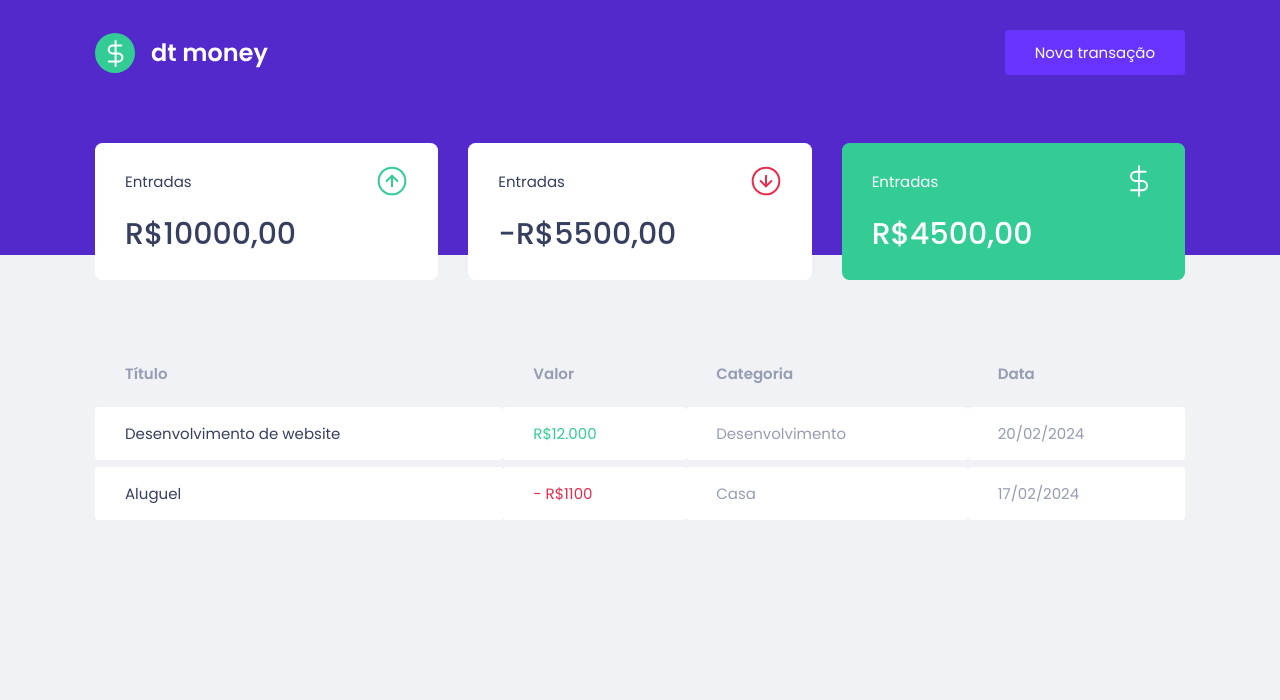
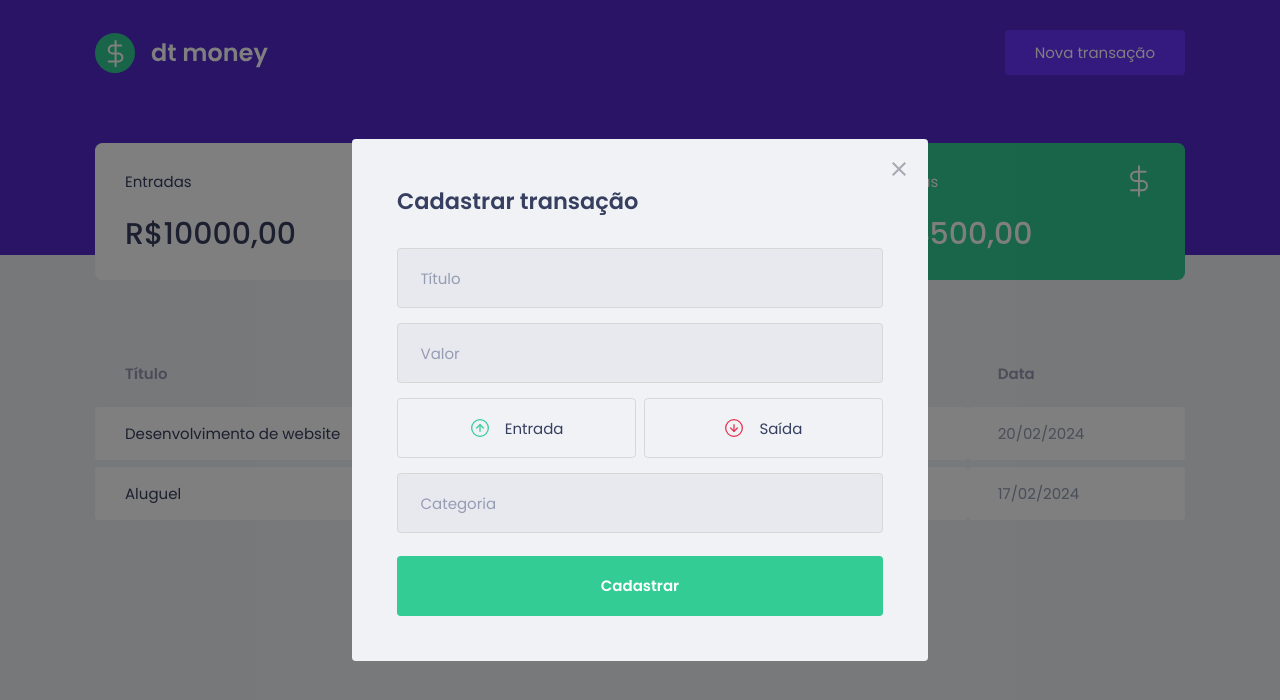
Before and after one commit to brenobarbareli/dtmoney, a React (Create React App) app: page / in a window 1280 px wide. Both pictures are taken after a click on the button "Nova transação". Shown: the top 700 px of the page. Built offline with nearby package versions, Linux system fonts and the light colour scheme; no server answers; what miragejs would draw is missing.

Commit message:
modal creation

```diff
--- a/package.json
+++ b/package.json
@@ -5,8 +5,10 @@
   "dependencies": {
     "axios": "^0.27.2",
     "miragejs": "^0.1.44",
+    "polished": "^4.2.2",
     "react": "^18.1.0",
     "react-dom": "^18.1.0",
+    "react-modal": "^3.15.1",
     "react-scripts": "5.0.1",
     "styled-components": "^5.3.5",
     "web-vitals": "^2.1.4"
@@ -19,6 +21,7 @@
     "@types/node": "^16.11.36",
     "@types/react": "^18.0.9",
     "@types/react-dom": "^18.0.4",
+    "@types/react-modal": "^3.13.1",
     "@types/styled-components": "^5.1.25",
     "typescript": "^4.6.4"
   },
--- a/src/App.tsx
+++ b/src/App.tsx
@@ -1,12 +1,31 @@
 import { Dashboard } from './components/Dashboard';
 import { Header } from './components/Header';
 import { GlobalStyle } from './components/styles/global';
+import Modal from 'react-modal';
+import { useState } from 'react';
+import { NewTransactionModal } from './components/NewTransacitionModal';
+
+Modal.setAppElement('#root');
 
 export function App() {
+  const [isNewTransactionModalOpen, setIsNewTransactionModalOpen] =
+    useState(false);
+
+  function handleOpenNewTransactionModal() {
+    setIsNewTransactionModalOpen(true);
+  }
+  function handleCloseNewTransactionModal() {
+    setIsNewTransactionModalOpen(false);
+  }
   return (
     <>
-      <Header />
+      <Header onOpenNewTransactionModal={handleOpenNewTransactionModal} />
       <Dashboard />
+      <NewTransactionModal
+        isOpen={isNewTransactionModalOpen}
+        onRequestClose={handleCloseNewTransactionModal}
+      />
+
       <GlobalStyle />
     </>
   );
--- a/src/components/Header/index.tsx
+++ b/src/components/Header/index.tsx
@@ -1,12 +1,20 @@
+import { useState } from 'react';
 import logoImg from '../../assets/logo.svg';
+import Modal from 'react-modal';
 import { Container, Content } from './styles';
 
-export function Header() {
+interface HeaderProps {
+  onOpenNewTransactionModal: () => void;
+}
+
+export function Header({ onOpenNewTransactionModal }: HeaderProps) {
   return (
     <Container>
       <Content>
         <img src={logoImg} alt='dt money' />
-        <button type='button'>Nova transação</button>
+        <button type='button' onClick={onOpenNewTransactionModal}>
+          Nova transação
+        </button>
       </Content>
     </Container>
   );
--- /dev/null
+++ b/src/components/NewTransacitionModal/index.tsx
@@ -0,0 +1,48 @@
+import Modal from 'react-modal';
+import closeImg from '../../assets/close.svg';
+import incomeImg from '../../assets/entradas.svg';
+import outcomeImg from '../../assets/saidas.svg';
+import { Container, TransactionTypeContainer } from './styles';
+
+interface NewTransactionModalProps {
+  isOpen: boolean;
+  onRequestClose: () => void;
+}
+
+export function NewTransactionModal({
+  isOpen,
+  onRequestClose,
+}: NewTransactionModalProps) {
+  return (
+    <Modal
+      isOpen={isOpen}
+      onRequestClose={onRequestClose}
+      overlayClassName='react-modal-overlay'
+      className='react-modal-content'>
+      <button
+        type='button'
+        onClick={onRequestClose}
+        className='react-modal-close'>
+        <img src={closeImg} alt='Fechar modal' />
+      </button>
+
+      <Container>
+        <h2>Cadastrar transação</h2>
+        <input placeholder='Título' />
+        <input type='number' placeholder='Valor' />
+        <TransactionTypeContainer>
+          <button type='button'>
+            <img src={incomeImg} alt='Entrada' />
+            <span>Entrada</span>
+          </button>
+          <button type='button'>
+            <img src={outcomeImg} alt='Saída' />
+            <span>Saída</span>
+          </button>
+        </TransactionTypeContainer>
+        <input placeholder='Categoria' />
+        <button type='submit'>Cadastrar</button>
+      </Container>
+    </Modal>
+  );
+}
--- /dev/null
+++ b/src/components/NewTransacitionModal/styles.ts
@@ -0,0 +1,86 @@
+import styled from 'styled-components';
+import { darken } from 'polished';
+
+export const Container = styled.form`
+  h2 {
+    color: var(--text-title);
+    font-size: 1.5rem;
+    margin-bottom: 2rem;
+  }
+
+  input {
+    width: 100%;
+    padding: 0 1.5rem;
+    height: 4rem;
+    border-radius: 0.25rem;
+
+    border: 1px solid #d7d7d7;
+    background: #e7e9ee;
+
+    font-weight: 400;
+    font-size: 1rem;
+
+    &::placeholder {
+      color: var(--text-body);
+    }
+
+    & + input {
+      margin-top: 1rem;
+    }
+  }
+
+  button[type='submit'] {
+    width: 100%;
+    padding: 0 1.5rem;
+    height: 4rem;
+    background: var(--green);
+    color: #fff;
+    border-radius: 0.25rem;
+    border: 0;
+    font-size: 1rem;
+    margin-top: 1.5rem;
+    font-weight: 600;
+
+    transition: filter 0.2s;
+
+    &:hover {
+      filter: brightness(0.9);
+    }
+  }
+`;
+
+export const TransactionTypeContainer = styled.div`
+  margin: 1rem 0;
+  display: grid;
+  grid-template-columns: 1fr 1fr;
+  gap: 0.5rem;
+
+  button {
+    height: 4rem;
+    border: 1px solid #d7d7d7;
+    border-radius: 0.25rem;
+
+    background: transparent;
+
+    display: flex;
+    align-items: center;
+    justify-content: center;
+
+    transition: border-color 0.2s;
+
+    &:hover {
+      border-color: ${darken(0.1, '#d7d7d7')};
+    }
+  }
+  img {
+    width: 20px;
+    height: 20px;
+  }
+
+  span {
+    display: inline-block;
+    margin-left: 1rem;
+    font-size: 1rem;
+    color: var(--text-title);
+  }
+`;
--- a/src/components/styles/global.ts
+++ b/src/components/styles/global.ts
@@ -51,4 +51,39 @@
 cursor:not-allowed;
 }
 
+.react-modal-overlay{
+background: rgba(0,0,0,0.5);
+
+position: fixed;
+top: 0;
+bottom: 0;
+right: 0;
+left: 0;
+
+display: flex;
+align-items: center;
+justify-content: center;
+}
+.react-modal-content{
+width:100%;
+max-width:576px;
+background: var(--background);
+padding:3rem;
+position: relative;
+border-radius: 0.25rem;
+}
+
+.react-modal-close{
+    position: absolute;
+    right:1.5rem;
+    top:1.5rem;
+    border: 0;
+    background:transparent;
+
+    transition: filter 0.2s;
+
+    &:hover{
+       filter: brightness(0.8);
+    }
+}
 `;
```
Also changed, not shown: 1 other file (tests, documents, lock files or other folders).
